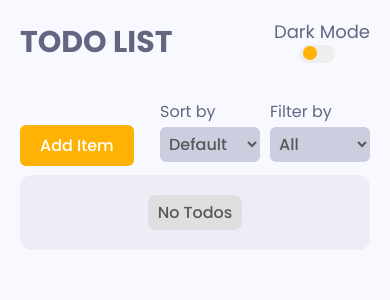
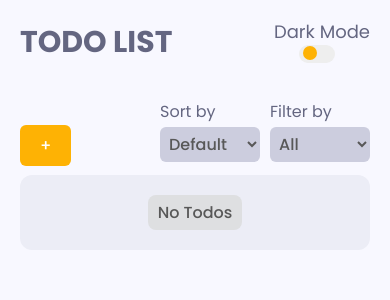
Before and after one commit to Goldsk1n/golds-todo, a React (Vite) app: page / in a window 390 px wide. Shown: the top 300 px of the page. Built offline with nearby package versions, Linux system fonts and the light colour scheme.

Commit message:
Responsive design improvements

```diff
--- a/src/components/Controls/Controls.jsx
+++ b/src/components/Controls/Controls.jsx
@@ -1,4 +1,4 @@
-import { useState } from "react";
+import { useState, useEffect } from "react";
 import Button from "../Button/Button";
 import Select from "../Select/Select";
 import Modal from "../Modal/Modal";
@@ -9,6 +9,7 @@ import { useSelector } from "react-redux";
 function Controls() {
     const dispatch = useDispatch();
     const [isModalOpen, setIsModalOpen] = useState(false);
+    const [width, setWidth] = useState(0);
     const filterStatus = useSelector((state) => state.todo.filterStatus);
     const sortStatus = useSelector((state) => state.todo.sortStatus);
 
@@ -24,10 +25,20 @@ function Controls() {
         dispatch(updateFilterStatus(e.target.value));
     };
 
+    useEffect(() => {
+        const handleResize = () => {
+            setWidth(window.innerWidth);
+        };
+
+        window.addEventListener("resize", handleResize);
+
+        return () => window.removeEventListener("resize", handleResize);
+    }, [width]);
+
     return (
         <div className="app-header">
             <Button variant="primary" onClick={handleAddItemButton}>
-                Add Item
+                {width > 400 ? "Add Item" : "+"}
             </Button>
             <div className="select-group">
                 <Select
```
